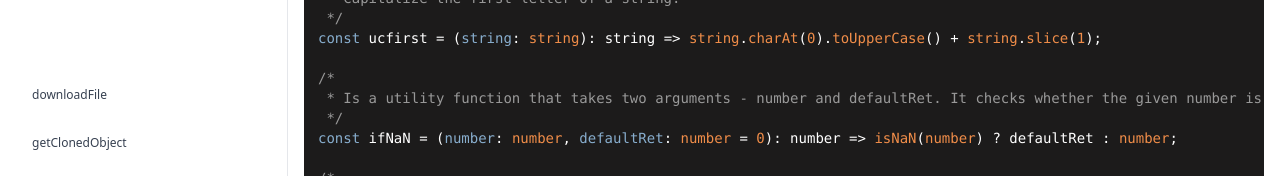
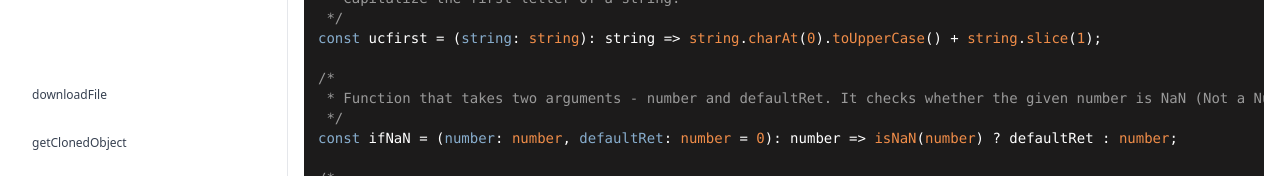
Before and after one commit to dsabre/ts-js-functions, a React (Vite) app: page / in a window 1280 px wide. Shown: the part 164-340 px from the top of the page. Built offline with nearby package versions, Linux system fonts and the light colour scheme.

Commit message:
fix: functions comments

```diff
--- a/src/routes.tsx
+++ b/src/routes.tsx
@@ -15,7 +15,7 @@ const routes = [
         path: '/ifNaN',
         element: (
             <FunctionView
-                description='Is a utility function that takes two arguments - number and defaultRet. It checks whether the given number is NaN (Not a Number) or not, and returns defaultRet if the number is indeed NaN.'
+                description='Function that takes two arguments - number and defaultRet. It checks whether the given number is NaN (Not a Number) or not, and returns defaultRet if the number is indeed NaN.'
                 functionCodeTs='(number: number, defaultRet: number = 0): number => isNaN(number) ? defaultRet : number;'
                 functionCodeJs='(number, defaultRet = 0) => isNaN(number) ? defaultRet : number;'
                 example={`import { ifNaN } from './ifNaN';
@@ -90,7 +90,7 @@ const result3 = ifNaN(myNaN, 10); // returns 10
         path: '/downloadFile',
         element: (
             <FunctionView
-                description='Is a utility function that takes two arguments - filename and content. It creates a new &amp;lt;a&amp;gt; element, sets its href attribute to a data URL that contains the given content as plain text, and sets its download attribute to the given filename. It then adds this element to the DOM, triggers a click on the element to download the file, and finally removes the element from the DOM.'
+                description='Function that takes two arguments - filename and content. It creates a new &amp;lt;a&amp;gt; element, sets its href attribute to a data URL that contains the given content as plain text, and sets its download attribute to the given filename. It then adds this element to the DOM, triggers a click on the element to download the file, and finally removes the element from the DOM.'
                 functionCodeTs={`(filename: string, content: string): void => {
     const element = document.createElement('a');
     element.setAttribute('href', 'data:text/plain;charset=utf-8,' + encodeURIComponent(content));
@@ -165,7 +165,7 @@ downloadFile(myFilename, myText);
         path: '/stripTags',
         element: (
             <FunctionView
-                description='Is a utility function that takes one argument - html. It creates a new &amp;lt;div&amp;gt; element, sets its innerHTML property to the given html, and returns the text content of the element, without any HTML tags.'
+                description='Function that takes one argument - html. It creates a new &amp;lt;div&amp;gt; element, sets its innerHTML property to the given html, and returns the text content of the element, without any HTML tags.'
                 functionCodeTs={`(html: string): string => {
     const element = document.createElement('div');
 
```
